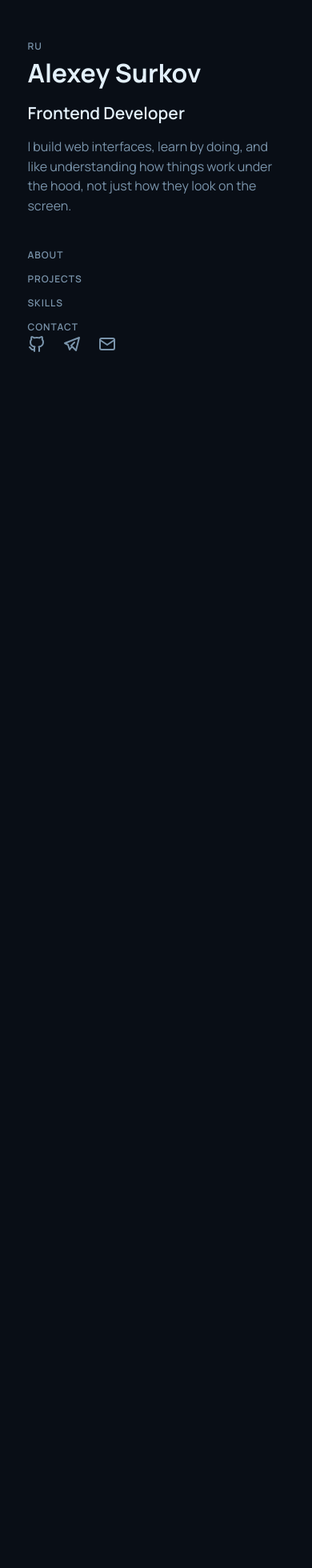
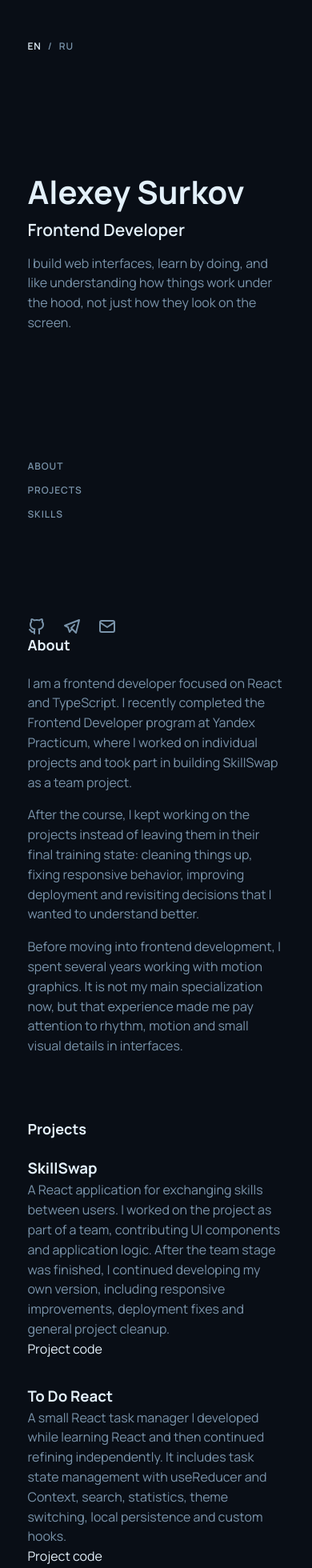
Before and after one commit to alexeydev42/alexeydev42.github.io, a React (Vite) app: page / in a window 390 px wide. Shown: the top 1960 px of the page at 80% size. Before the commit the page ends 844 px from the top, so only its background shows below. Built offline with nearby package versions, Linux system fonts and the light colour scheme.

Commit message:
wip: refine responsive page layout

```diff
--- a/src/App.module.css
+++ b/src/App.module.css
@@ -1,7 +1,7 @@
 .page {
   --page-padding-block: clamp(48px, calc(37.333px + 2.963vw), 80px);
   --page-padding-inline: clamp(32px, calc(2.667px + 8.148vw), 120px);
-  --page-gap: clamp(40px, calc(-26.667px + 7.407vw), 80px);
+  --page-gap: clamp(40px, calc(-58.462px + 9.615vw), 80px);
 
   display: grid;
   grid-template-columns: 3fr 5fr;
@@ -11,9 +11,47 @@
   padding: var(--page-padding-block) var(--page-padding-inline);
 }
 
-@media (width <= 900px) {
+@media (width <= 1024px) {
   .page {
     grid-template-columns: 1fr;
     gap: 0;
   }
 }
+
+.content {
+  display: flex;
+  flex-direction: column;
+  gap: clamp(80px, calc(-18.462px + 9.615vw), 120px);
+  min-width: 0;
+}
+
+.content h2 {
+  margin-bottom: var(--space-24);
+  font-size: var(--font-size-title);
+  font-weight: var(--font-weight-bold);
+  line-height: var(--line-height-heading);
+  color: var(--color-text-primary);
+}
+
+.content p {
+  line-height: var(--line-height-body);
+  color: var(--color-text-secondary);
+}
+
+.about {
+  max-width: 640px;
+}
+
+.aboutText {
+  display: flex;
+  flex-direction: column;
+  gap: var(--space-16);
+}
+
+.content [id='projects'] > div + div {
+  margin-top: var(--space-32);
+}
+
+.projectPreview + .projectPreview {
+  margin-top: var(--space-32);
+}
--- a/src/App.tsx
+++ b/src/App.tsx
@@ -1,5 +1,5 @@
 import { useEffect, useState } from 'react'
-import { content, contacts } from './content/portfolio'
+import { content, contacts, projects, skillGroups } from './content/portfolio'
 import type { Language } from './content/types'
 import { Hero } from './components/Hero/Hero'
 
@@ -38,7 +38,41 @@ function App() {
         navigation={currentContent.navigation}
         contacts={contacts}
       />
-      <main></main>
+      <main className={styles.content}>
+        <section className={styles.about} id="about">
+          <h2>{currentContent.sectionTitles.about}</h2>
+          <div className={styles.aboutText}>
+            {currentContent.about.map((item) => (
+              <p key={item}>{item}</p>
+            ))}
+          </div>
+        </section>
+        <section id="projects">
+          <h2>{currentContent.sectionTitles.projects}</h2>
+          {projects.map((project) => (
+            <div className={styles.projectPreview} key={project.id}>
+              <h3>{project.name}</h3>
+              <p>{project.description[language]}</p>
+              <a href={project.repository} target="_blank" rel="noopener noreferrer">
+                Project code
+              </a>
+            </div>
+          ))}
+        </section>
+        <section id="skills">
+          <h2>{currentContent.sectionTitles.skills}</h2>
+
+          {skillGroups.map((group) => (
+            <div key={group.id}>
+              <h3>{group.title[language]}</h3>
+
+              {group.skills.map((skill) => (
+                <p key={skill}>{skill}</p>
+              ))}
+            </div>
+          ))}
+        </section>
+      </main>
     </div>
   )
 }
--- a/src/components/Hero/Hero.module.css
+++ b/src/components/Hero/Hero.module.css
@@ -3,15 +3,16 @@
   top: var(--page-padding-block);
   display: flex;
   flex-direction: column;
+  justify-content: space-between;
+  gap: var(--space-48);
   align-self: start;
   min-height: calc(100svh - var(--page-padding-block) * 2);
 }
 
-@media (width <= 900px) {
+@media (width <= 1024px) {
   .hero {
     position: static;
     top: auto;
-    min-height: auto;
   }
 }
 
@@ -20,13 +21,43 @@
   font-size: var(--font-size-label);
   font-weight: var(--font-weight-semibold);
   line-height: var(--line-height-ui);
+  letter-spacing: 0.08em;
+}
+
+.activeLanguage {
+  color: var(--color-text-primary);
+  transition:
+    color 0.2s ease,
+    text-shadow 0.2s ease;
+}
+
+.inactiveLanguage {
   color: var(--color-text-secondary);
-  letter-spacing: 0.08em;
+  transition:
+    color 0.2s ease,
+    text-shadow 0.2s ease;
+}
+
+.languageSeparator {
+  margin: 0 var(--space-8);
+  color: var(--color-text-secondary);
+}
+
+.languageSwitcher:hover .inactiveLanguage,
+.languageSwitcher:focus-visible .inactiveLanguage {
+  color: var(--color-accent);
+  text-shadow: 0 0 10px rgb(71 209 232 / 50%);
 }
 
 .identity {
   max-width: 420px;
-  margin-top: clamp(32px, calc(5.333px + 2.963vw), 48px);
+  margin-top: clamp(32px, calc(-7.385px + 3.846vw), 48px);
+}
+
+.name {
+  font-size: clamp(2.5rem, calc(15.385px + 2.404vw), 3.125rem);
+  font-weight: var(--font-weight-bold);
+  line-height: var(--line-height-tight);
 }
 
 .role {
@@ -49,7 +80,7 @@
   flex-direction: column;
   align-items: flex-start;
   gap: var(--space-12);
-  margin-top: clamp(40px, calc(-13.333px + 5.926vw), 72px);
+  margin-top: clamp(40px, calc(-38.769px + 7.692vw), 72px);
 }
 
 .navigationLink {
@@ -65,7 +96,6 @@
   display: flex;
   align-items: center;
   gap: var(--space-20);
-  margin-top: auto;
 }
 
 .contactLink {
@@ -78,8 +108,17 @@
 .contactIcon {
   width: 24px;
   height: 24px;
+  transition:
+    color 0.2s ease,
+    filter 0.2s ease;
 }
 
-.contactLink:hover {
+.contactLink:hover,
+.contactLink:focus-visible {
   color: var(--color-accent);
 }
+
+.contactLink:hover .contactIcon,
+.contactLink:focus-visible .contactIcon {
+  filter: drop-shadow(0 0 6px rgb(71 209 232 / 55%));
+}
--- a/src/components/Hero/Hero.tsx
+++ b/src/components/Hero/Hero.tsx
@@ -22,11 +22,22 @@ const contactIcons = {
 export const Hero = ({ hero, language, onToggleLanguage, navigation, contacts }: HeroProps) => {
   return (
     <header className={styles.hero}>
-      <button className={styles.languageSwitcher} type="button" onClick={onToggleLanguage}>
-        {language === 'en' ? 'RU' : 'EN'}
+      <button
+        className={styles.languageSwitcher}
+        type="button"
+        onClick={onToggleLanguage}
+        aria-label={language === 'en' ? 'Switch to Russian' : 'Переключить на английский'}
+      >
+        <span className={language === 'en' ? styles.activeLanguage : styles.inactiveLanguage}>
+          EN
+        </span>
+        <span className={styles.languageSeparator}>/</span>
+        <span className={language === 'ru' ? styles.activeLanguage : styles.inactiveLanguage}>
+          RU
+        </span>
       </button>
 
-      <div className={styles.identify}>
+      <div className={styles.identity}>
         <h1 className={styles.name}>{hero.name}</h1>
         <p className={styles.role}>{hero.role}</p>
         <p className={styles.intro}>{hero.intro}</p>
--- a/src/content/portfolio.ts
+++ b/src/content/portfolio.ts
@@ -12,7 +12,6 @@ export const content: Record<Language, PortfolioContent> = {
       { id: 'about', title: 'About' },
       { id: 'projects', title: 'Projects' },
       { id: 'skills', title: 'Skills' },
-      { id: 'contact', title: 'Contact' },
     ],
     about: [
       'I am a frontend developer focused on React and TypeScript. I recently completed the Frontend Developer program at Yandex Practicum, where I worked on individual projects and took part in building SkillSwap as a team project.',
@@ -23,7 +22,6 @@ export const content: Record<Language, PortfolioContent> = {
       about: 'About',
       projects: 'Projects',
       skills: 'Skills',
-      contact: 'Contact',
     },
     footer:
       'Designed in Figma and built in Visual Studio Code with React, TypeScript, Vite and CSS Modules. Deployed on GitHub Pages. The source code is available on GitHub.',
@@ -39,7 +37,6 @@ export const content: Record<Language, PortfolioContent> = {
       { id: 'about', title: 'Обо мне' },
       { id: 'projects', title: 'Проекты' },
       { id: 'skills', title: 'Навыки' },
-      { id: 'contact', title: 'Контакты' },
     ],
     about: [
       'Я frontend-разработчик, сейчас основной фокус у меня на React и TypeScript. Недавно я закончил курс Frontend Developer в Яндекс Практикуме, где делал самостоятельные учебные проекты и участвовал в командной разработке SkillSwap.',
@@ -50,7 +47,6 @@ export const content: Record<Language, PortfolioContent> = {
       about: 'Обо мне',
       projects: 'Проекты',
       skills: 'Навыки',
-      contact: 'Контакты',
     },
     footer:
       'Макет сделан в Figma, сайт написан в Visual Studio Code на React и TypeScript с Vite и CSS Modules и опубликован на GitHub Pages. Исходный код доступен на GitHub.',
--- a/src/content/types.ts
+++ b/src/content/types.ts
@@ -45,7 +45,6 @@ export interface SectionTitles {
   about: string
   projects: string
   skills: string
-  contact: string
 }
 
 export interface PortfolioContent {
```
